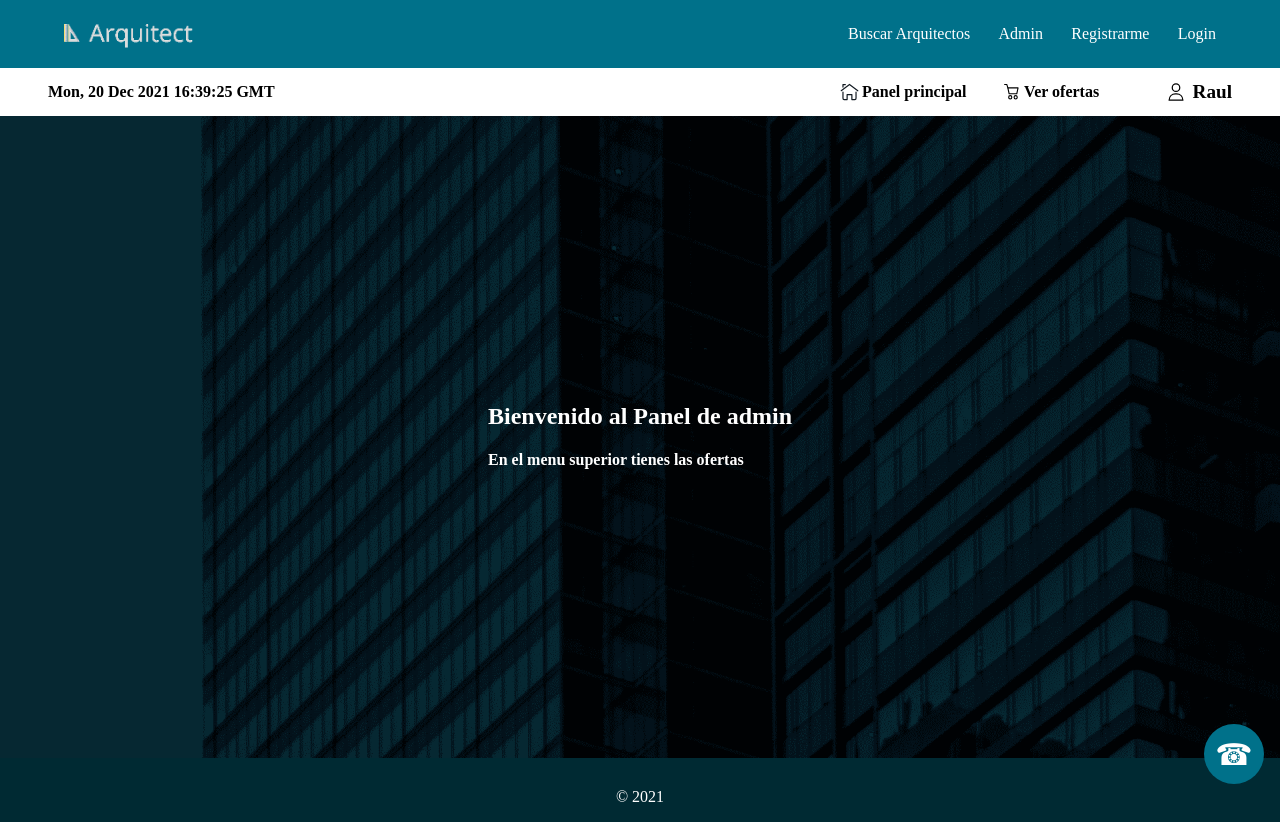
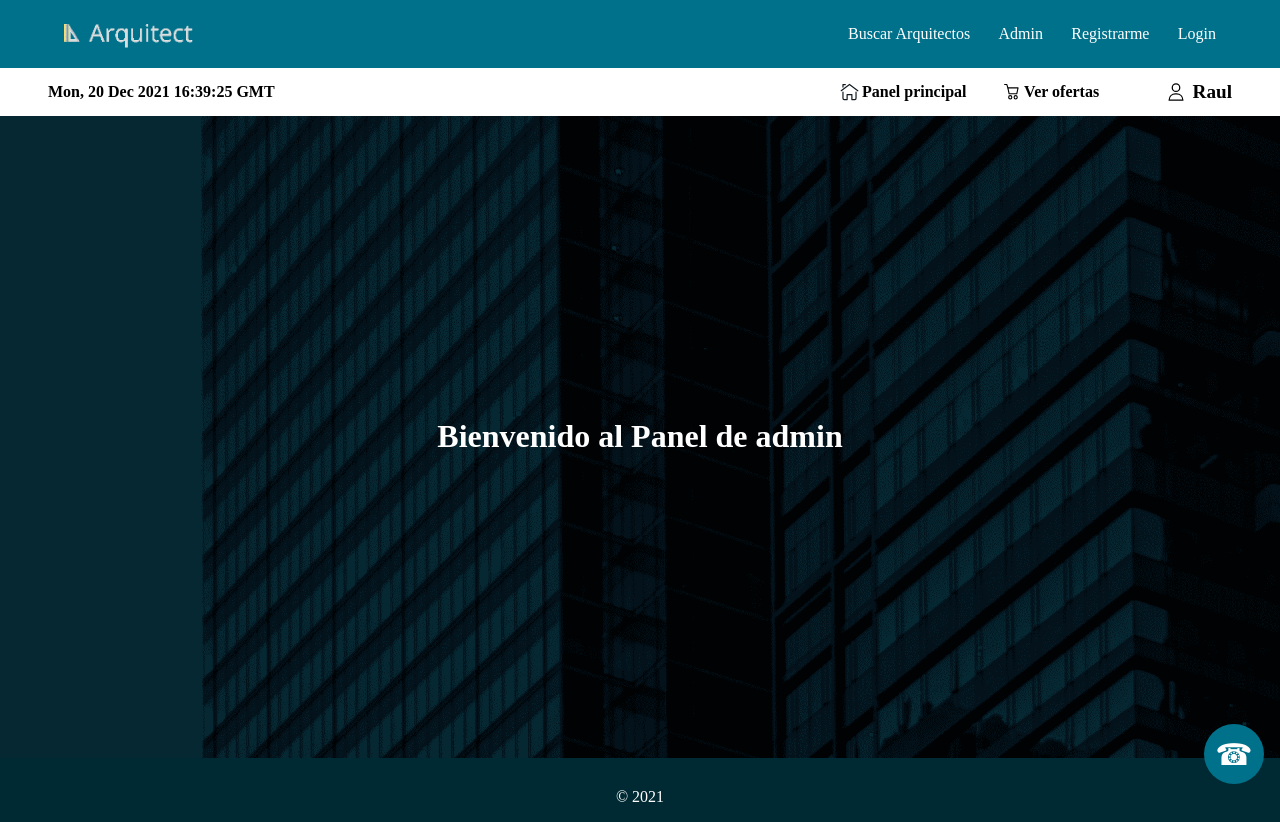
Before and after one commit to farraul/Front-React-Redux-arquitectos, a React (Create React App) app: page /admin-home in a window 1280 px wide. Built offline with nearby package versions, Linux system fonts and the light colour scheme.

Commit message:
changes in the admin home, the title now its h1, before h2

```diff
--- a/src/Containers/Admin/Admin_home/Admin_home.jsx
+++ b/src/Containers/Admin/Admin_home/Admin_home.jsx
@@ -25,8 +25,7 @@ const Admin_home = () => {
                 </div>
                 <div className='admin-h-section-2'>
                     <div>
-                        <h2>Bienvenido al Panel de admin</h2>
-                        <h4>En el menu superior tienes las ofertas</h4>
+                        <h1>Bienvenido al Panel de admin</h1>
                     </div>
 
 
```
